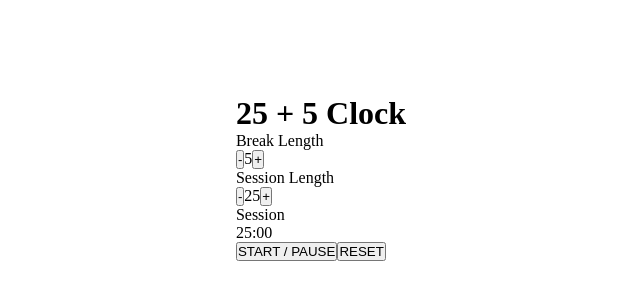
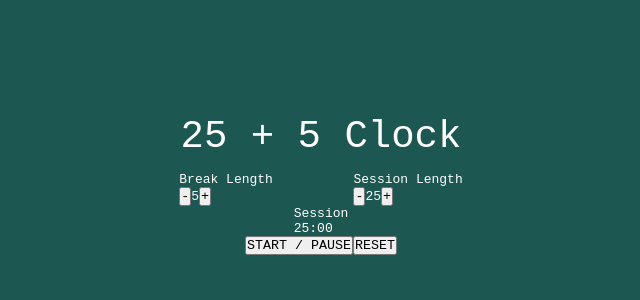
Before and after one commit to vilmis04/simple-pomodoro-clock, a React (Create React App) app: page / in a window 1280 px wide. Shown: the part 222-522 px from the top of the page, without its empty margins (319-959 px from the left). Built offline with nearby package versions, Linux system fonts and the light colour scheme.

Commit message:
upd: app styles

```diff
--- /dev/null
+++ b/src/App.css
@@ -0,0 +1,21 @@
+#app {
+    width: 30rem;
+    display: flex;
+    flex-direction: column;
+    justify-content: center;
+    align-items: center;
+    /* border: solid 1px black; */
+    padding: 1rem;
+  }
+
+#lengthSettingStyles {
+    width: 100%;
+    display: flex;
+    justify-content: space-around;
+  }
+
+#projectTitle {
+      padding: 1rem;
+      font-size: 3rem;
+      font-weight: normal;
+  }
--- a/src/App.js
+++ b/src/App.js
@@ -2,6 +2,7 @@ import React, { useState, useEffect } from 'react';
 import LengthSetting from './components/LengthSetting/LengthSetting';
 import Timer from './components/Timer/Timer';
 import Controls from './components/Controls/Controls';
+import './App.css';
 
 
 function App() {
@@ -89,10 +90,11 @@ function App() {
     }
   }
 
+
   return (
-    <div>
-      <h1>25 + 5 Clock</h1>
-      <div>
+    <div id='app' >
+      <h1 id='projectTitle' >25 + 5 Clock</h1>
+      <div id='lengthSettingStyles' >
         <LengthSetting name='Break Length' value={breakTime} handleClick={(t,s) => handleTimer(t,s)} />
         <LengthSetting name='Session Length' value={sessionTime} handleClick={(t,s) => handleTimer(t,s)} />
       </div>
--- a/src/index.css
+++ b/src/index.css
@@ -2,6 +2,8 @@
   margin: 0;
   padding: 0;
   box-sizing: border-box;
+
+  font-family: monospace;
 }
 
 body {
@@ -15,4 +17,6 @@ body {
   display: flex;
   justify-content: center;
   align-items: center;
+  background-color: #1d5751;
+  color: white;
 }
```
